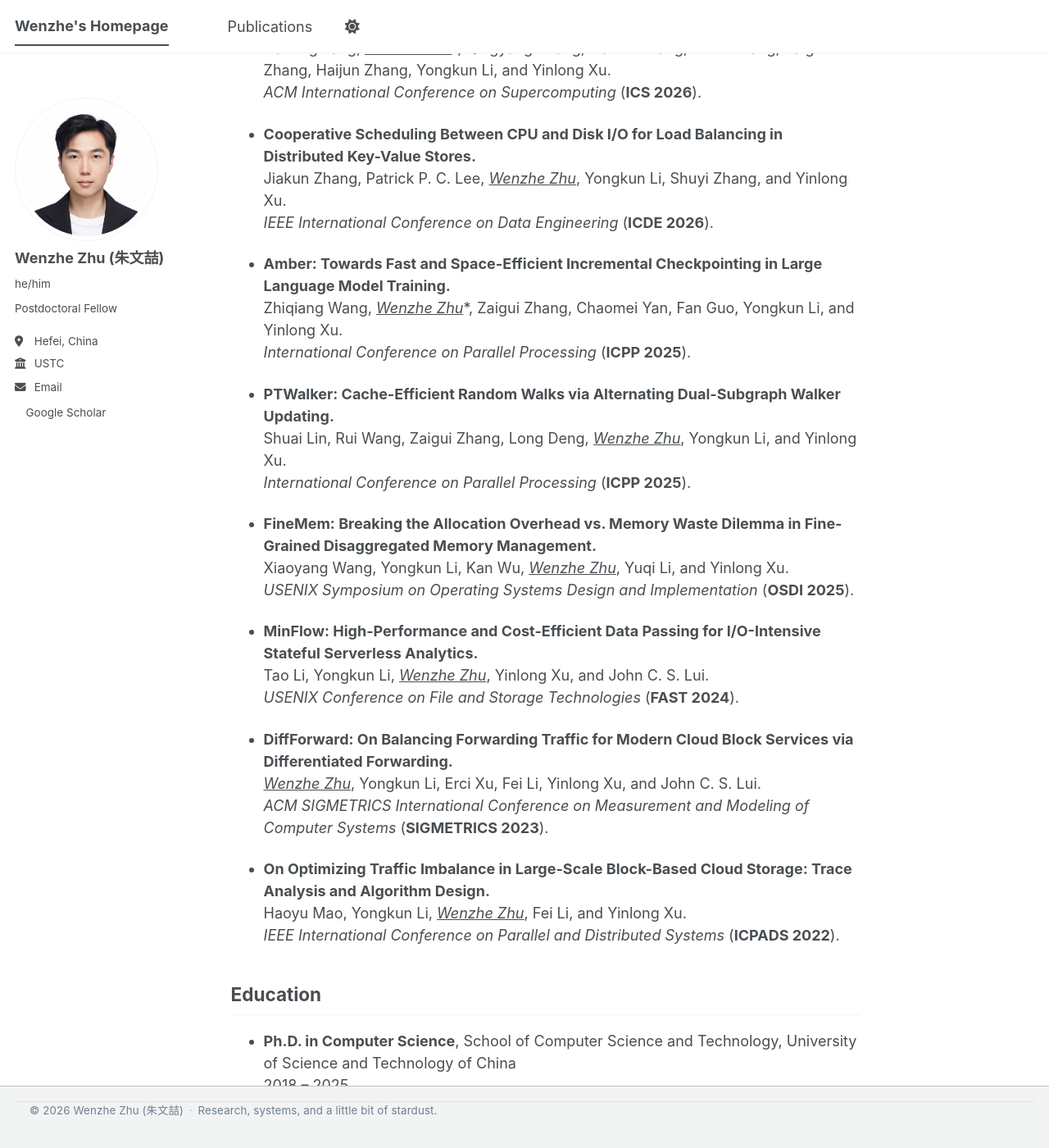
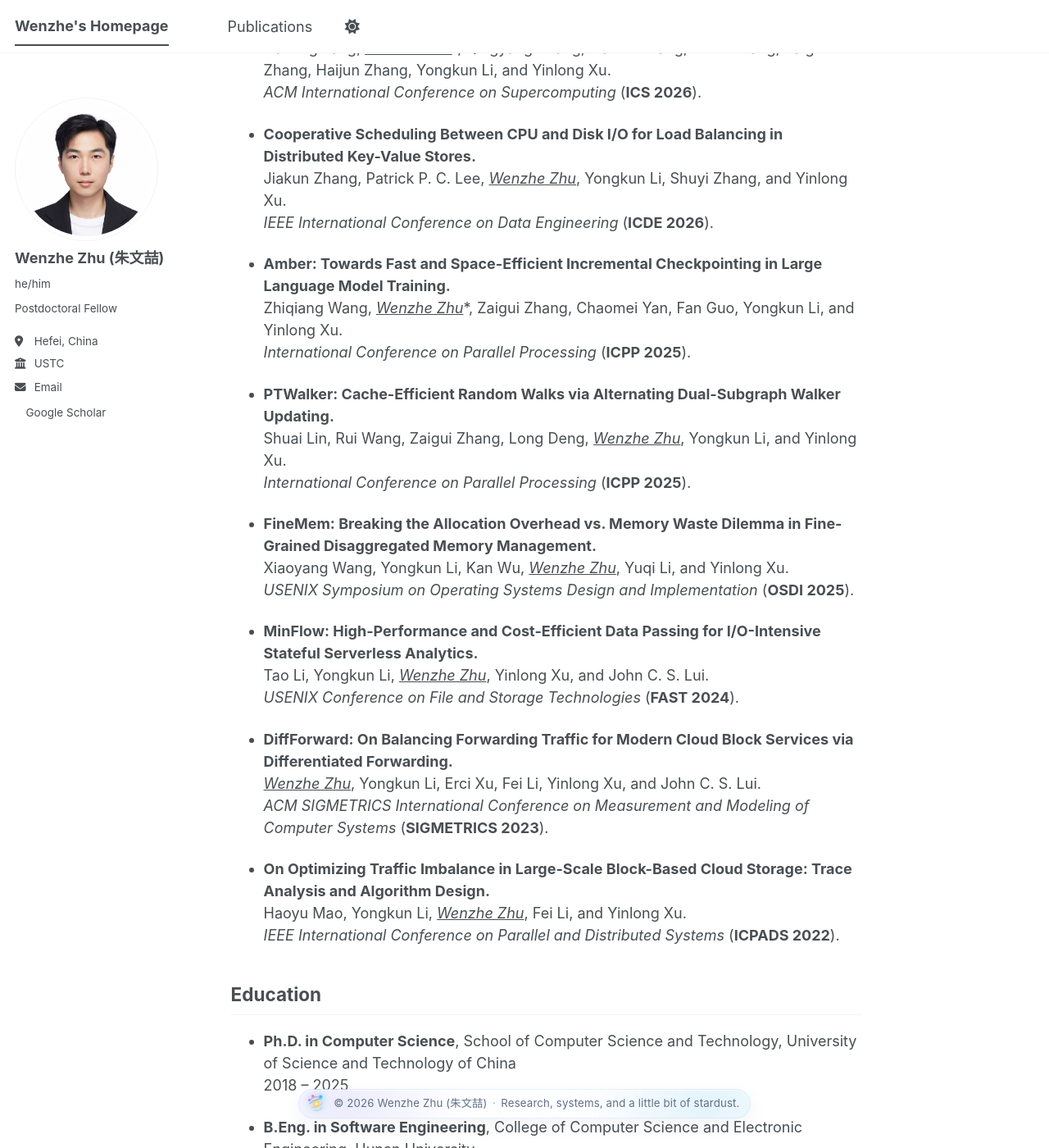
Before and after one commit to wzhzhu/wzhzhu.github.io, a Jekyll site: the page built from _pages/about.md, in a window 1280 px wide and 1400 px high, scrolled down 564 px. Shown: the whole window at 82% size. Built offline with Jekyll 4.4.1, drawn with Linux system fonts in a browser that asks for light colours; a style sheet for code colours, icons or effects is not loaded.

Commit message:
Update main.scss

```diff
--- a/assets/css/main.scss
+++ b/assets/css/main.scss
@@ -38,24 +38,46 @@
     "layout/json_cv"
 ;
 
-/* Compact cosmic footer */
+/* Neon glass cosmic footer */
 .custom-footer {
-  margin-top: 1.2rem;
-  padding: 0.45rem 1rem;
-  border-top: 1px solid rgba(180, 190, 205, 0.35);
-  background: transparent;
+  margin-top: 1.15rem;
+  padding: 0.35rem 1rem 0.55rem;
+  border-top: 0 !important;
+  background: transparent !important;
   color: #6a737d;
   line-height: 1;
 }
 
-.footer-inner {
-  max-width: 980px;
+/* remove theme-generated footer lines */
+.page__footer,
+.page__footer footer,
+.page__footer .custom-footer,
+footer.custom-footer {
+  border-top: 0 !important;
+  box-shadow: none !important;
+}
+
+.footer-chip {
+  width: fit-content;
+  max-width: min(92vw, 980px);
   margin: 0 auto;
-  min-height: 28px;
+  min-height: 34px;
+  padding: 0.28rem 0.72rem 0.28rem 0.52rem;
   display: flex;
   align-items: center;
   justify-content: center;
-  gap: 0.55rem;
+  gap: 0.52rem;
+  border: 1px solid rgba(125, 180, 255, 0.16);
+  border-radius: 999px;
+  background:
+    radial-gradient(circle at 10% 50%, rgba(99, 102, 241, 0.12), transparent 28%),
+    radial-gradient(circle at 90% 50%, rgba(14, 165, 233, 0.10), transparent 28%),
+    linear-gradient(135deg, rgba(255, 255, 255, 0.72), rgba(245, 249, 255, 0.42));
+  box-shadow:
+    0 8px 24px rgba(30, 41, 59, 0.055),
+    inset 0 1px 0 rgba(255, 255, 255, 0.78);
+  backdrop-filter: blur(10px);
+  -webkit-backdrop-filter: blur(10px);
 }
 
 .footer-text {
@@ -64,147 +86,199 @@
   justify-content: center;
   flex-wrap: wrap;
   gap: 0;
-  font-size: 0.74rem;
-  line-height: 1.4;
-  color: #6f7f91;
-  letter-spacing: 0.01em;
+  font-size: 0.735rem;
+  line-height: 1.35;
+  color: #607086;
+  letter-spacing: 0.012em;
   text-align: center;
+  white-space: normal;
 }
 
 .footer-dot {
-  margin: 0 0.38rem;
-  color: #aab4c0;
+  margin: 0 0.36rem;
+  color: #9aa8b8;
 }
 
-/* small animated cosmic mark */
-.cosmic-mark {
+/* cyber cosmic animated badge */
+.astro-badge {
   position: relative;
-  width: 30px;
-  height: 30px;
-  flex: 0 0 30px;
+  width: 24px;
+  height: 24px;
+  flex: 0 0 24px;
   display: inline-block;
+  filter: drop-shadow(0 0 7px rgba(56, 189, 248, 0.35));
 }
 
-.cosmic-sun {
+.astro-core {
   position: absolute;
   left: 50%;
   top: 50%;
-  width: 7px;
-  height: 7px;
-  margin-left: -3.5px;
-  margin-top: -3.5px;
+  width: 6px;
+  height: 6px;
+  margin-left: -3px;
+  margin-top: -3px;
   border-radius: 50%;
-  background: radial-gradient(circle, #ffd166 0%, #f59f00 80%);
-  box-shadow: 0 0 7px rgba(245, 159, 0, 0.5);
+  background: radial-gradient(circle, #ffffff 0%, #fde68a 35%, #f59e0b 100%);
+  box-shadow:
+    0 0 8px rgba(245, 158, 11, 0.75),
+    0 0 14px rgba(56, 189, 248, 0.35);
+  z-index: 4;
+  animation: astro-pulse 2.4s ease-in-out infinite;
+}
+
+.astro-ring {
+  position: absolute;
+  left: 50%;
+  top: 50%;
+  border-radius: 50%;
+  transform-style: preserve-3d;
+  border: 1px solid transparent;
+  z-index: 2;
+}
+
+.astro-ring-a {
+  width: 20px;
+  height: 9px;
+  margin-left: -10px;
+  margin-top: -4.5px;
+  border-top-color: rgba(56, 189, 248, 0.78);
+  border-bottom-color: rgba(129, 140, 248, 0.38);
+  transform: rotate(-22deg);
+  animation: astro-ring-spin-a 3.8s linear infinite;
+}
+
+.astro-ring-b {
+  width: 18px;
+  height: 18px;
+  margin-left: -9px;
+  margin-top: -9px;
+  border-left-color: rgba(168, 85, 247, 0.56);
+  border-right-color: rgba(34, 211, 238, 0.52);
+  transform: rotate(38deg);
+  animation: astro-ring-spin-b 5.2s linear infinite;
+}
+
+.astro-particle {
+  position: absolute;
+  left: 50%;
+  top: 50%;
+  border-radius: 50%;
   z-index: 3;
 }
 
-.cosmic-ring {
-  position: absolute;
-  left: 50%;
-  top: 50%;
-  border: 1px solid rgba(95, 155, 220, 0.32);
-  border-radius: 50%;
-  transform: translate(-50%, -50%);
-  z-index: 1;
+.astro-particle-1 {
+  width: 3.5px;
+  height: 3.5px;
+  margin-left: -1.75px;
+  margin-top: -1.75px;
+  background: #38bdf8;
+  box-shadow: 0 0 7px rgba(56, 189, 248, 0.8);
+  animation: astro-particle-orbit-1 3.1s linear infinite;
 }
 
-.cosmic-ring-1 {
-  width: 18px;
-  height: 18px;
+.astro-particle-2 {
+  width: 3px;
+  height: 3px;
+  margin-left: -1.5px;
+  margin-top: -1.5px;
+  background: #a78bfa;
+  box-shadow: 0 0 7px rgba(167, 139, 250, 0.8);
+  animation: astro-particle-orbit-2 4.7s linear infinite;
 }
 
-.cosmic-ring-2 {
-  width: 28px;
-  height: 28px;
+.astro-particle-3 {
+  width: 2.5px;
+  height: 2.5px;
+  margin-left: -1.25px;
+  margin-top: -1.25px;
+  background: #f472b6;
+  box-shadow: 0 0 7px rgba(244, 114, 182, 0.75);
+  animation: astro-particle-orbit-3 5.8s linear infinite;
 }
 
-.cosmic-planet {
-  position: absolute;
-  left: 50%;
-  top: 50%;
-  width: 4.5px;
-  height: 4.5px;
-  margin-left: -2.25px;
-  margin-top: -2.25px;
-  border-radius: 50%;
-  z-index: 2;
+@keyframes astro-pulse {
+  0%, 100% {
+    transform: scale(1);
+    opacity: 0.95;
+  }
+
+  50% {
+    transform: scale(1.22);
+    opacity: 1;
+  }
 }
 
-.cosmic-planet-1 {
-  background: #4dabf7;
-  box-shadow: 0 0 5px rgba(77, 171, 247, 0.6);
-  animation: cosmic-orbit-1 4.8s linear infinite;
-}
-
-.cosmic-planet-2 {
-  background: #b197fc;
-  box-shadow: 0 0 5px rgba(177, 151, 252, 0.6);
-  animation: cosmic-orbit-2 7.5s linear infinite;
-}
-
-@keyframes cosmic-orbit-1 {
+@keyframes astro-ring-spin-a {
   from {
-    transform: rotate(0deg) translateX(9px) rotate(0deg);
+    transform: rotate(-22deg) rotateY(0deg);
   }
 
   to {
-    transform: rotate(360deg) translateX(9px) rotate(-360deg);
+    transform: rotate(-22deg) rotateY(360deg);
   }
 }
 
-@keyframes cosmic-orbit-2 {
+@keyframes astro-ring-spin-b {
   from {
-    transform: rotate(140deg) translateX(14px) rotate(-140deg);
+    transform: rotate(38deg) rotateZ(0deg);
   }
 
   to {
-    transform: rotate(500deg) translateX(14px) rotate(-500deg);
+    transform: rotate(38deg) rotateZ(360deg);
+  }
+}
+
+@keyframes astro-particle-orbit-1 {
+  from {
+    transform: rotate(0deg) translateX(10px) rotate(0deg);
+  }
+
+  to {
+    transform: rotate(360deg) translateX(10px) rotate(-360deg);
+  }
+}
+
+@keyframes astro-particle-orbit-2 {
+  from {
+    transform: rotate(130deg) translateX(9px) rotate(-130deg);
+  }
+
+  to {
+    transform: rotate(490deg) translateX(9px) rotate(-490deg);
+  }
+}
+
+@keyframes astro-particle-orbit-3 {
+  from {
+    transform: rotate(250deg) translateX(11px) rotate(-250deg);
+  }
+
+  to {
+    transform: rotate(610deg) translateX(11px) rotate(-610deg);
   }
 }
 
 @media screen and (max-width: 600px) {
-  .footer-inner {
-    gap: 0.4rem;
+  .custom-footer {
+    padding-left: 0.6rem;
+    padding-right: 0.6rem;
+  }
+
+  .footer-chip {
+    max-width: 94vw;
+    padding: 0.32rem 0.64rem;
+    gap: 0.45rem;
   }
 
   .footer-text {
-    font-size: 0.7rem;
-  }
-
-  .cosmic-mark {
-    width: 26px;
-    height: 26px;
-    flex-basis: 26px;
-  }
-
-  .cosmic-ring-1 {
-    width: 16px;
-    height: 16px;
-  }
-
-  .cosmic-ring-2 {
-    width: 24px;
-    height: 24px;
-  }
-
-  @keyframes cosmic-orbit-1 {
-    from {
-      transform: rotate(0deg) translateX(8px) rotate(0deg);
-    }
-
-    to {
-      transform: rotate(360deg) translateX(8px) rotate(-360deg);
-    }
-  }
-
-  @keyframes cosmic-orbit-2 {
-    from {
-      transform: rotate(140deg) translateX(12px) rotate(-140deg);
-    }
-
-    to {
-      transform: rotate(500deg) translateX(12px) rotate(-500deg);
-    }
+    font-size: 0.68rem;
   }
 }
+
+.page__footer,
+.page__footer footer,
+body .page__footer {
+  border-top: none !important;
+  box-shadow: none !important;
+  background: transparent !important;
+}
```
